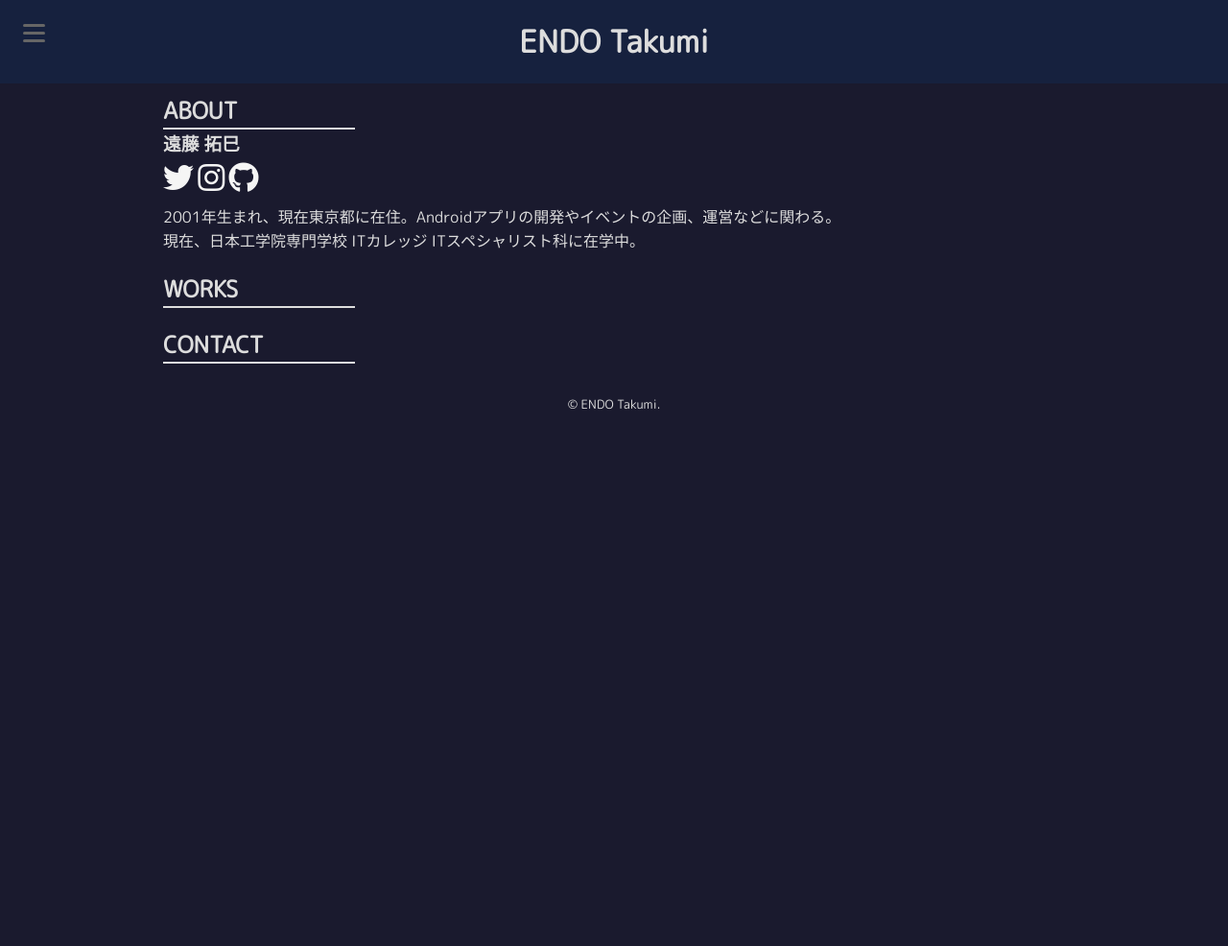
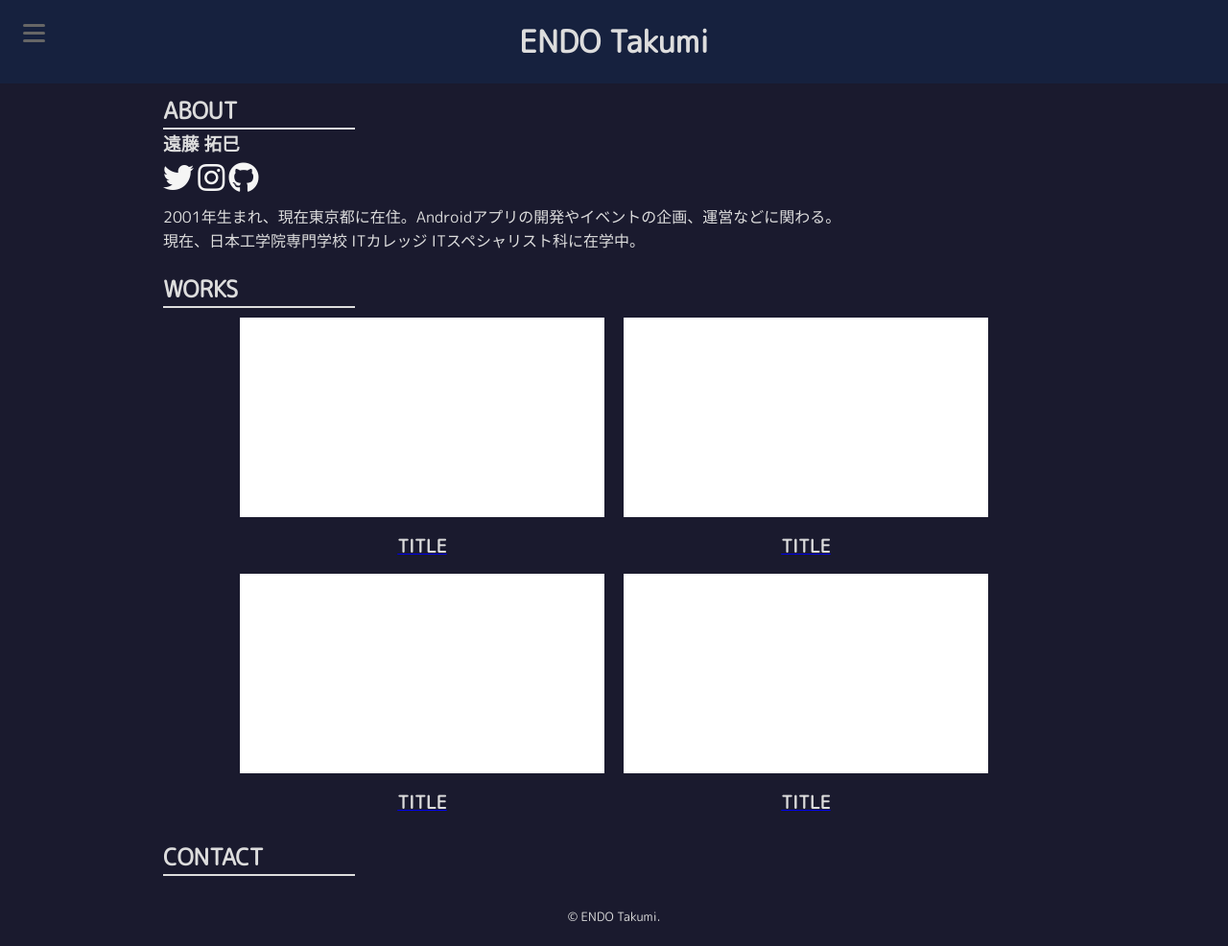
Before and after one commit to ENDOTAKUMI/portfolio-2023, a plain HTML site: page index.html in a window 1280 px wide. Shown: the whole page at 96% size. Before the commit the page ends 800 px from the top, so only its background shows below. Drawn offline with Linux system fonts and the light colour scheme.

Commit message:
Add works area

```diff
--- a/css/main.css
+++ b/css/main.css
@@ -33,11 +33,29 @@ section {
     color: #ddd;
 }
 
+#works__space {
+    text-align: center;
+    display: flex;
+    align-items: center;
+    flex-wrap: wrap;
+    justify-content: center;
+}
+
+.works__item img{
+    padding: 10px;
+    max-width: 400px;
+    width: 100%;
+}
+
+.works__item__title {
+}
+
 #footer{
 	color: #ddd;
 	padding:20px;
     text-align: center;
 }
+
 
 /* ==========================
     ヘッダーに関する定義
--- a/index.html
+++ b/index.html
@@ -54,6 +54,24 @@
 
             <section id="works">
                 <h2>WORKS</h2>
+                <div id="works__space">
+                    <a href="#" class="works__item" target="_blank" rel="noopener">
+                        <img src="img/works_001.png" alt="" class="thumbnail" loading="lazy" />
+                        <h3 class="works__item__title">TITLE</h3>
+                    </a>
+                    <a href="#" class="works__item" target="_blank" rel="noopener">
+                        <img src="img/works_001.png" alt="" class="thumbnail" loading="lazy" />
+                        <h3 class="works__item__title">TITLE</h3>
+                    </a>
+                    <a href="#" class="works__item" target="_blank" rel="noopener">
+                        <img src="img/works_001.png" alt="" class="thumbnail" loading="lazy" />
+                        <h3 class="works__item__title">TITLE</h3>
+                    </a>
+                    <a href="#" class="works__item" target="_blank" rel="noopener">
+                        <img src="img/works_001.png" alt="" class="thumbnail" loading="lazy" />
+                        <h3 class="works__item__title">TITLE</h3>
+                    </a>
+                </div>
             </section>
 
             <section id="contact">
```
Also changed, not shown: img/works_001.png (added).
